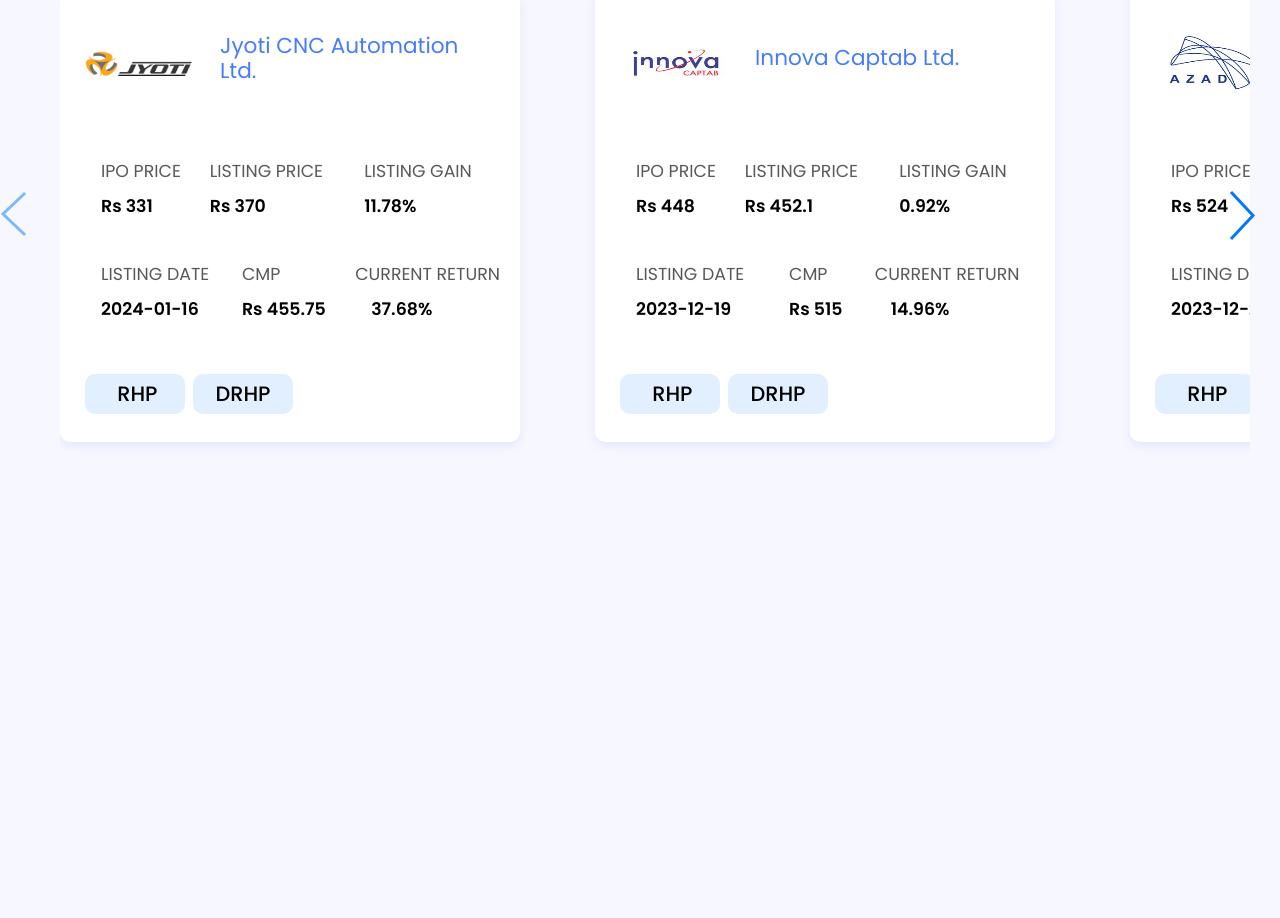
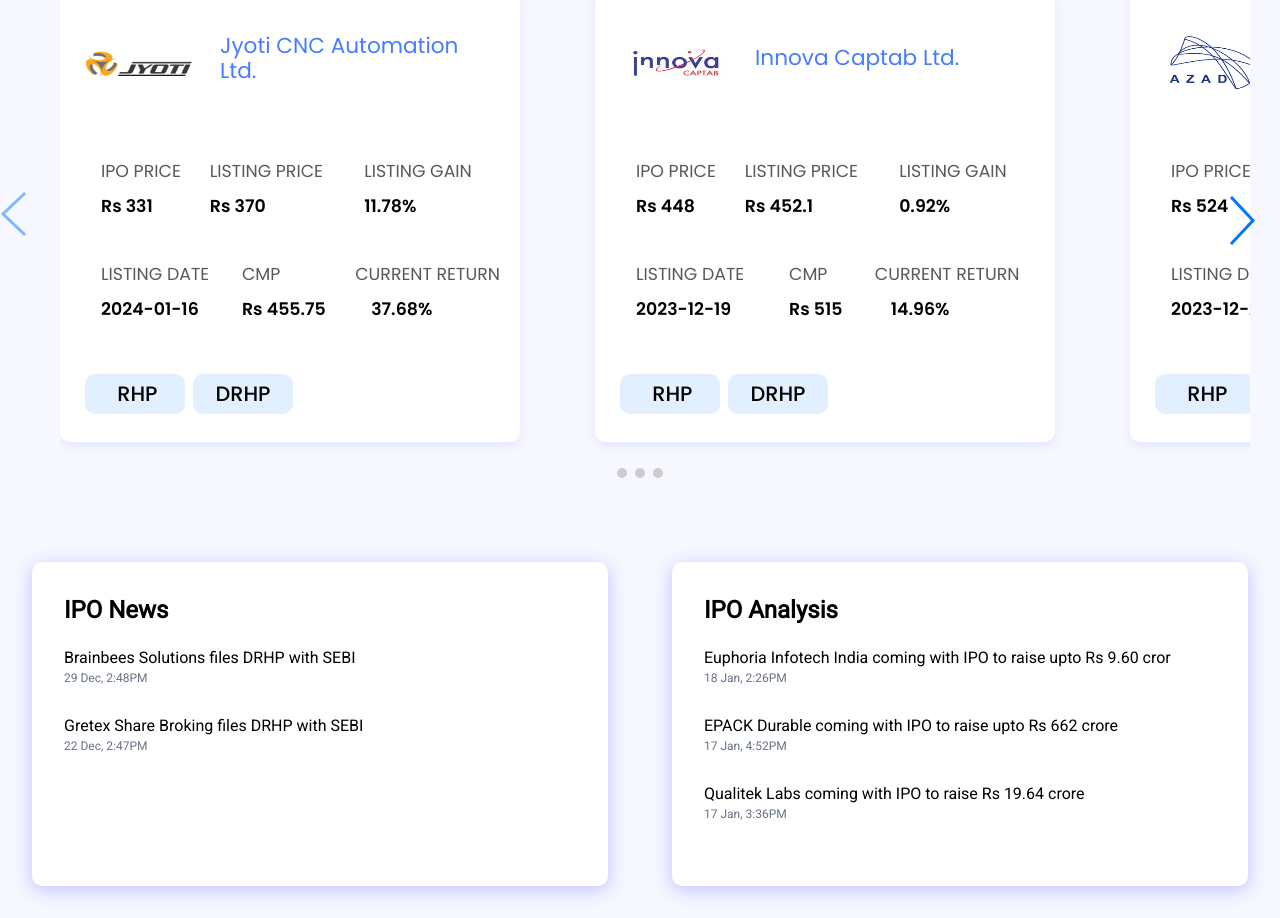
Before and after one commit to KunalGupta1511/IPO-Web-app, a React (Vite) app in the folder client/: page / in a window 1280 px wide. Shown: the part 2064-2982 px from the top of the page. Before the commit the page ends 2516 px from the top, so only its background shows below. Built offline with nearby package versions, Linux system fonts and the light colour scheme.

Commit message:
Added news and analysis section

```diff
--- a/client/index.html
+++ b/client/index.html
@@ -12,6 +12,8 @@
   <link
     href="https://fonts.googleapis.com/css2?family=Poppins:ital,wght@0,100;0,200;0,300;0,400;0,500;0,600;0,700;0,800;0,900;1,100;1,200;1,300;1,400;1,500;1,600;1,700;1,800;1,900&display=swap"
     rel="stylesheet">
+  <link href="https://fonts.googleapis.com/css2?family=Roboto&display=swap" rel="stylesheet">
+
 </head>
 
 <body>
--- a/client/src/App.jsx
+++ b/client/src/App.jsx
@@ -5,16 +5,22 @@
 import Demat from './components/Demat'
 import Ongoing from './components/Ongoing'
 import NewListed from './components/NewListed'
+import IpoNews from './components/IpoNews'
+import IpoAnalysis from './components/IpoAnalysis'
 
 function App() {
   return (
     <>
       <Navbar />
-      <Header/>
+      <Header />
       <UpcomingIpoCard />
       <Demat />
       <Ongoing />
       <NewListed />
+      <section className="news-analysis">
+        <IpoNews />
+        <IpoAnalysis />
+      </section>
     </>
   )
 }
--- /dev/null
+++ b/client/src/components/IpoAnalysis.jsx
@@ -0,0 +1,21 @@
+export default function IpoAnalysis() {
+    return <>
+        <div className="ipo-analysis">
+            <div className="analysis-title">IPO Analysis</div>
+            <ul className="analysis-list">
+                <li className="analysis-item">Euphoria Infotech India coming with IPO to raise upto Rs 9.60 cror</li>
+                <li className="date">
+                    18 Jan, 2:26PM
+                </li>
+                <li className="analysis-item">EPACK Durable coming with IPO to raise upto Rs 662 crore</li>
+                <li className="date">
+                    17 Jan, 4:52PM
+                </li>
+                <li className="analysis-item">Qualitek Labs coming with IPO to raise Rs 19.64 crore</li>
+                <li className="date">
+                    17 Jan, 3:36PM
+                </li>
+            </ul>
+        </div>
+    </>
+}
--- /dev/null
+++ b/client/src/components/IpoNews.jsx
@@ -0,0 +1,17 @@
+export default function IpoNews() {
+    return <>
+        <div className="ipo-news">
+            <div className="news-title">IPO News</div>
+            <ul className="news-list">
+                <li className="news-item">Brainbees Solutions files DRHP with SEBI</li>
+                <li className="date">
+                    29 Dec, 2:48PM
+                </li>
+                <li className="news-item">Gretex Share Broking files DRHP with SEBI</li>
+                <li className="date">
+                    22 Dec, 2:47PM
+                </li>
+            </ul>
+        </div>
+    </>
+}
--- a/client/src/components/NewListed.jsx
+++ b/client/src/components/NewListed.jsx
@@ -7,6 +7,7 @@
     const [windowWidth, setWindowWidth] = useState(window.innerWidth)
     const containerScroll = useRef(null);
     let cards = 0;
+    let id;
 
     const ipoData = data.map((item) => {
         if (item.status === "newListed") {
@@ -25,6 +26,13 @@
             window.removeEventListener("resize", setWidth);
         }
     }, [])
+
+    const dots = data.map((item) => {
+        if (item.status === "newListed") {
+            if (item.id === 1) return <span className="dot active" key={item.id}></span>
+            else return <span className="dot" key={item.id}></span>
+        }
+    })
 
     function showScrollButton() {
         if (cards < 2 && windowWidth > 1024) {
@@ -62,6 +70,9 @@
             <section className="card-container" ref={containerScroll}>
                 {ipoData}
             </section>
+            {showScrollButton() && <div className="scroll-dots">
+                {dots}
+            </div>}
             {showScrollButton() && <div className="next" onClick={() => {
                 containerScroll.current.scrollBy({ left: 572, behavior: "smooth" })
             }}>
--- a/client/src/components/Ongoing.jsx
+++ b/client/src/components/Ongoing.jsx
@@ -25,6 +25,13 @@
             window.removeEventListener("resize", setWidth);
         }
     }, [])
+
+    const dots = data.map((item) => {
+        if (item.status === "ongoing") {
+            if (item.id === 1) return <span className="dot active" key={item.id}></span>
+            else return <span className="dot" key={item.id}></span>
+        }
+    })
 
     function showScrollButton() {
         if (cards < 2 && windowWidth > 1024) {
@@ -61,6 +68,9 @@
             <section className="card-container" ref={containerScroll}>
                 {ipoData}
             </section>
+            {showScrollButton() && <div className="scroll-dots">
+                {dots}
+            </div>}
             {showScrollButton() && <div className="next" onClick={() => {
                 containerScroll.current.scrollBy({ left: 572, behavior: "smooth" })
             }}>
--- a/client/src/components/Upcoming.jsx
+++ b/client/src/components/Upcoming.jsx
@@ -59,9 +59,9 @@
             <section className="card-container" ref={containerScroll}>
                 {ipoData}
             </section>
-            <div className="scroll-dots">
+            {showScrollButton() && <div className="scroll-dots">
                 {dots}
-            </div>
+            </div>}
             {showScrollButton() && <div className="next" onClick={() => {
                 containerScroll.current.scrollBy({ left: 572, behavior: "smooth" })
             }}>
--- a/client/src/demat_ongoing.css
+++ b/client/src/demat_ongoing.css
@@ -133,13 +133,68 @@
     padding-right: 1.5rem;
 }
 
-.ongoing-ipo-list > .previous, .new-listed-ipo-list > .previous{
+.ongoing-ipo-list>.previous,
+.new-listed-ipo-list>.previous {
     position: relative;
     bottom: 0;
 }
 
-.ongoing-ipo-list > .next , .new-listed-ipo-list > .next{
+.ongoing-ipo-list>.next,
+.new-listed-ipo-list>.next {
     position: relative;
-    top: 38px;
+    top: -63px;
     left: 96vw;
 }
+
+.news-analysis {
+    display: flex;
+    position: relative;
+    top: 250px;
+    width: 100%;
+    height: auto;
+    font-family: Roboto;
+}
+
+.ipo-news,
+.ipo-analysis {
+    width: 50%;
+    margin: 0rem 2rem;
+    margin-bottom: 2rem;
+    background-color: white;
+    border: none;
+    border-radius: 10px;
+    box-shadow: 0px 4px 18.5px 0px #3F52FF4F;
+}
+
+.news-title,
+.analysis-title {
+    padding: 1rem;
+    margin-top: 1.5rem;
+    margin-left: 1rem;
+    font-weight: 700;
+    font-size: 1.5rem;
+}
+
+.news-list,
+.analysis-list {
+    list-style: none;
+    padding: 1rem;
+    margin-left: 1rem;
+    margin-bottom: 1rem;
+}
+
+.news-item,
+.analysis-item {
+    font-weight: 500;
+    color: black;
+    font-size: 1rem;
+    margin-bottom: 0.25rem;
+}
+
+.date {
+    margin-bottom: 2rem;
+    font-weight: 400;
+    color: #667384;
+    font-size: 0.75rem;
+    vertical-align: middle;
+}
--- a/client/src/index.css
+++ b/client/src/index.css
@@ -193,6 +193,10 @@
     gap: 0.5rem;
 }
 
+.new-listed-ipo-list > .scroll-dots{
+    top: 300px;
+}
+
 .dot {
     width: 10px;
     height: 10px;
```
